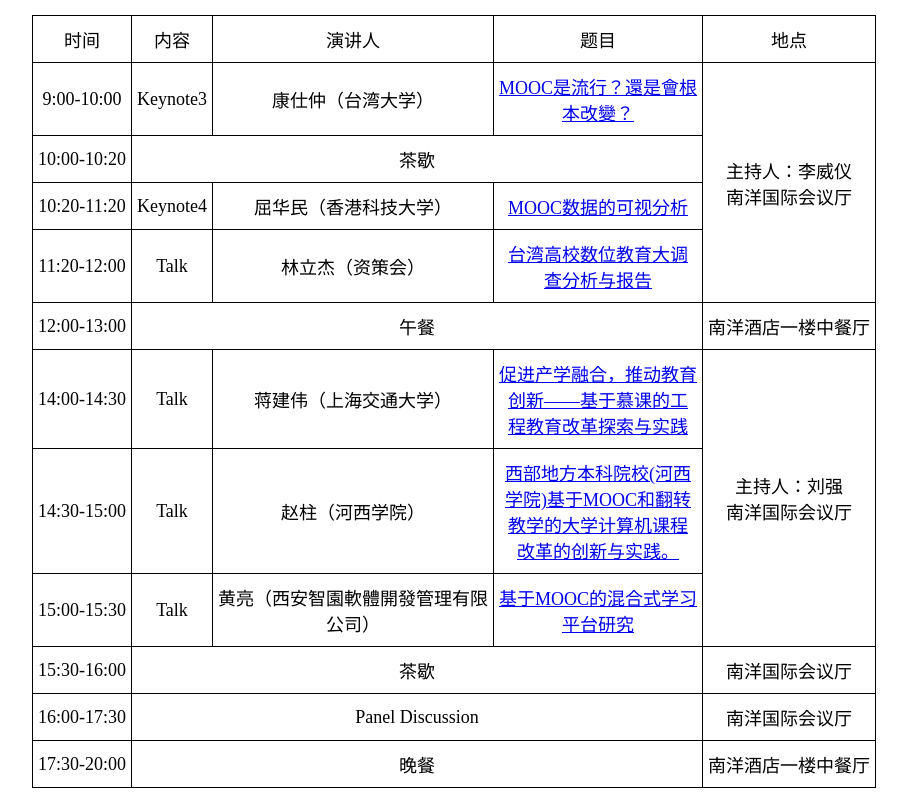
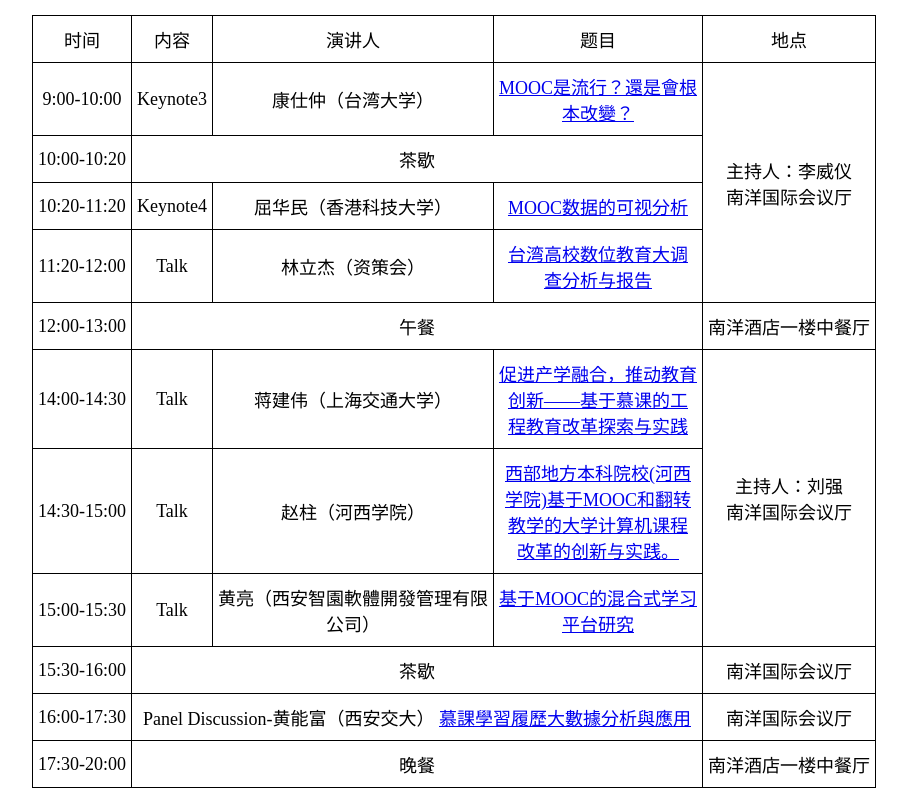
Before and after one commit to yinhang2/lessons, a plain HTML site: page index.html in a window 1280 px wide. Shown: the part 1650-2446 px from the top of the page, without its empty margins (148-1055 px from the left). Drawn offline with Linux system fonts and the light colour scheme.

Commit message:
Update index.html

```diff
--- a/index.html
+++ b/index.html
@@ -210,7 +210,7 @@ ol,ul,p,table,td,th{
   </tr>
   <tr>
     <td class="tg-s6z2">16:00-17:30</td>
-    <td class="tg-s6z2" colspan="3">Panel Discussion</td>
+    <td class="tg-s6z2" colspan="3">Panel Discussion-黄能富（西安交大） <a href="https://raw.githubusercontent.com/yinhang2/lessons/master/%E5%AD%B8%E7%BF%92%E5%A4%A7%E6%95%B8%E6%93%9A%E5%88%86%E6%9E%90%E8%88%87%E6%87%89%E7%94%A8(%E8%A5%BF%E5%AE%89%E4%BA%A4%E5%A4%A7)%20_0723_2016.pdf">慕課學習履歷大數據分析與應用</a></td>
     <td class="tg-s6z2">南洋国际会议厅</td>
   </tr>
   <tr>
```
